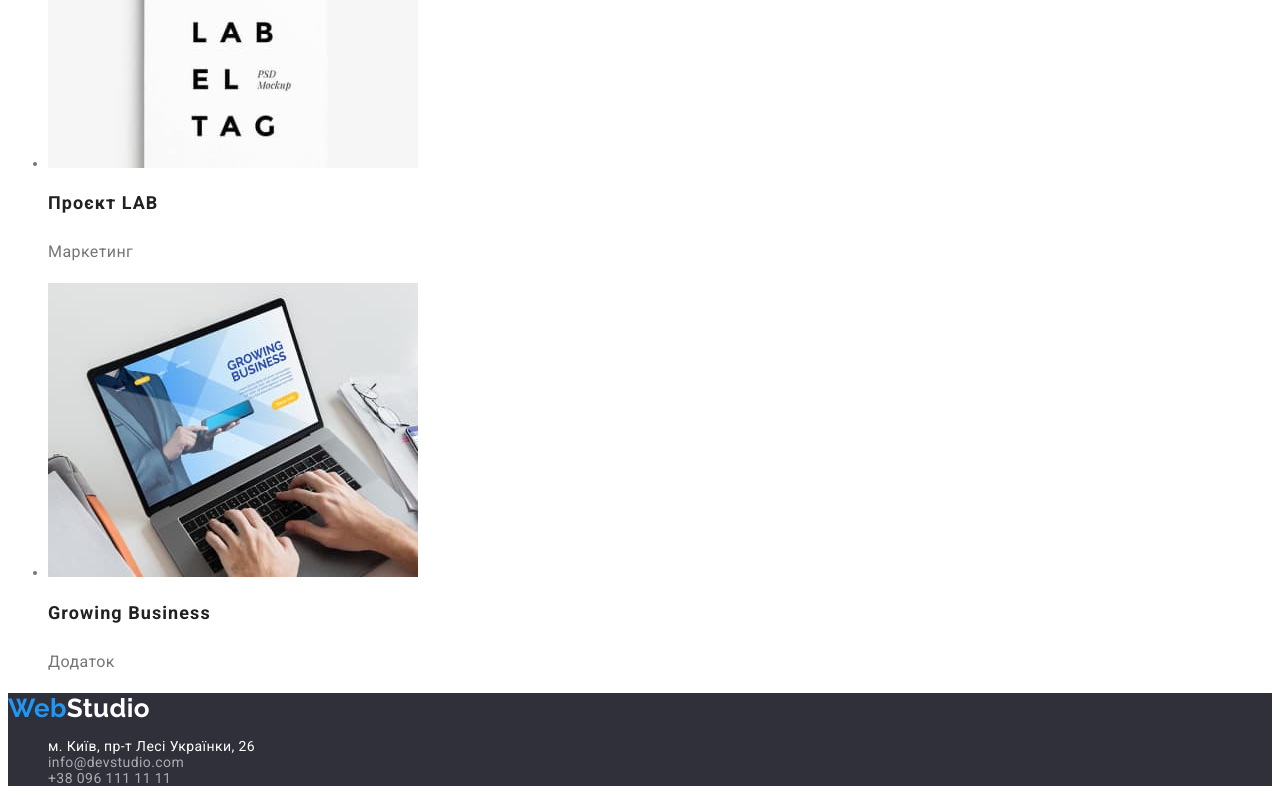
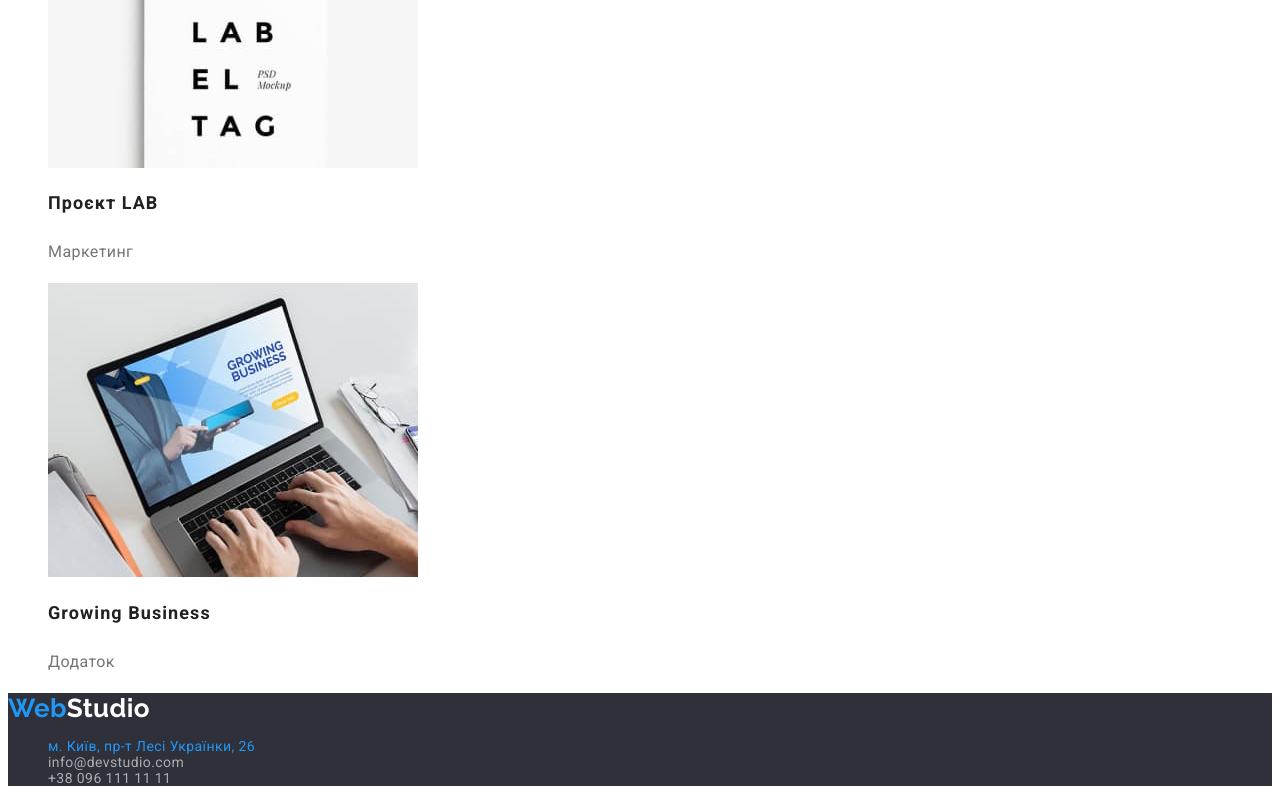
Before and after one commit to Yarklim/goit-markup-hw-02, a plain HTML site: page portfolio.html in a window 1280 px wide. In both pictures the pointer is over the link "м. Київ, пр-т Лесі Українки, 26". Shown: the part 3311-4111 px from the top of the page. Drawn offline with Linux system fonts and the light colour scheme.

Commit message:
Update style.css

```diff
--- a/css/style.css
+++ b/css/style.css
@@ -118,6 +118,11 @@ body {
 }
 
 .footer__address-item {}
+
+.footer__address-item a:hover,
+.footer__address-item a:focus {
+	color: var(--accent-color);
+}
 
 .footer__address-link {
 	text-decoration: none;
@@ -261,7 +266,9 @@ body {
 	background: var(--accent-color);
 }
 
-.portfolio__content-cards {}
+.portfolio__content-cards {
+	list-style: none;
+}
 
 .portfolio__content-card {}
 
```
